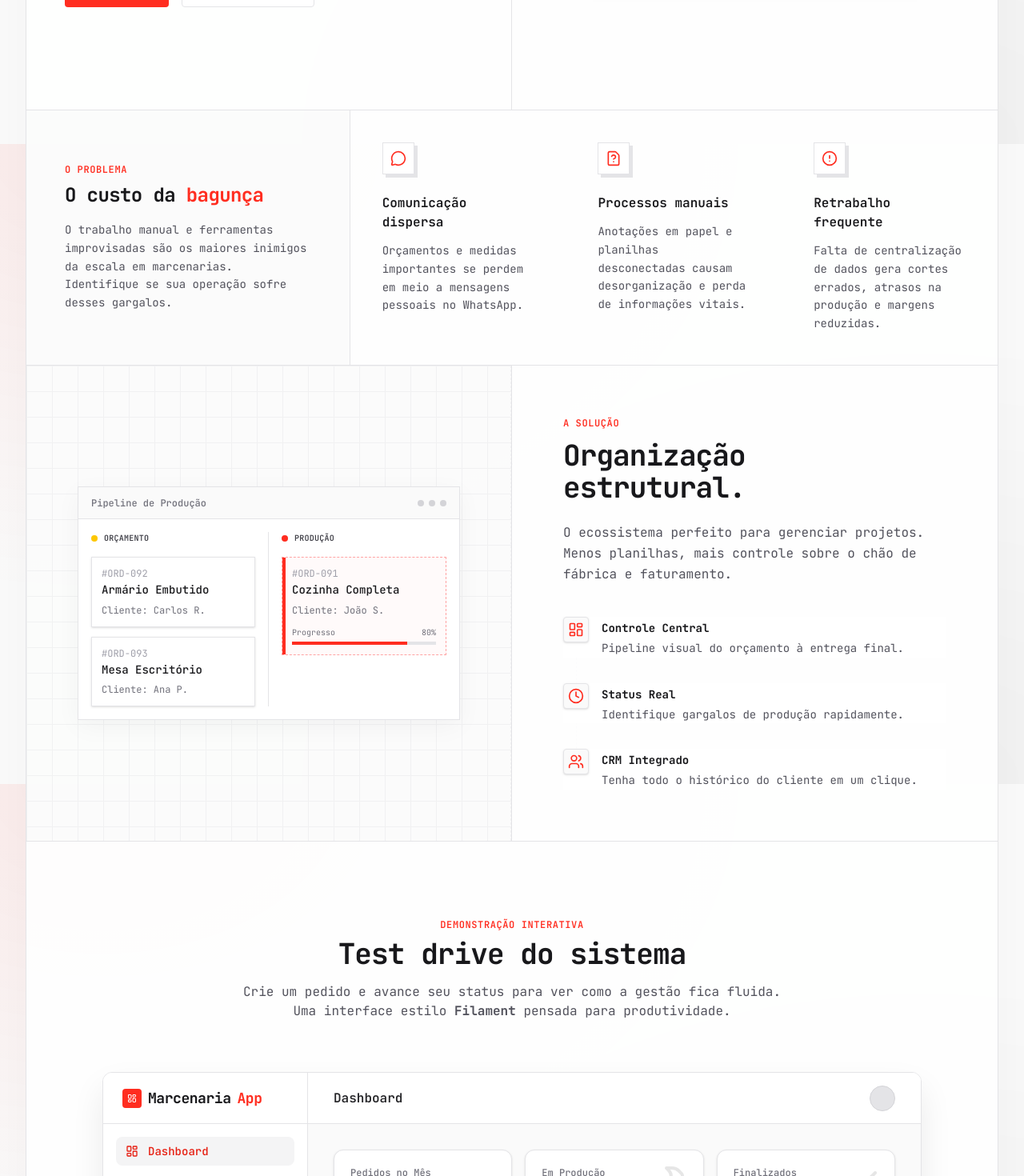
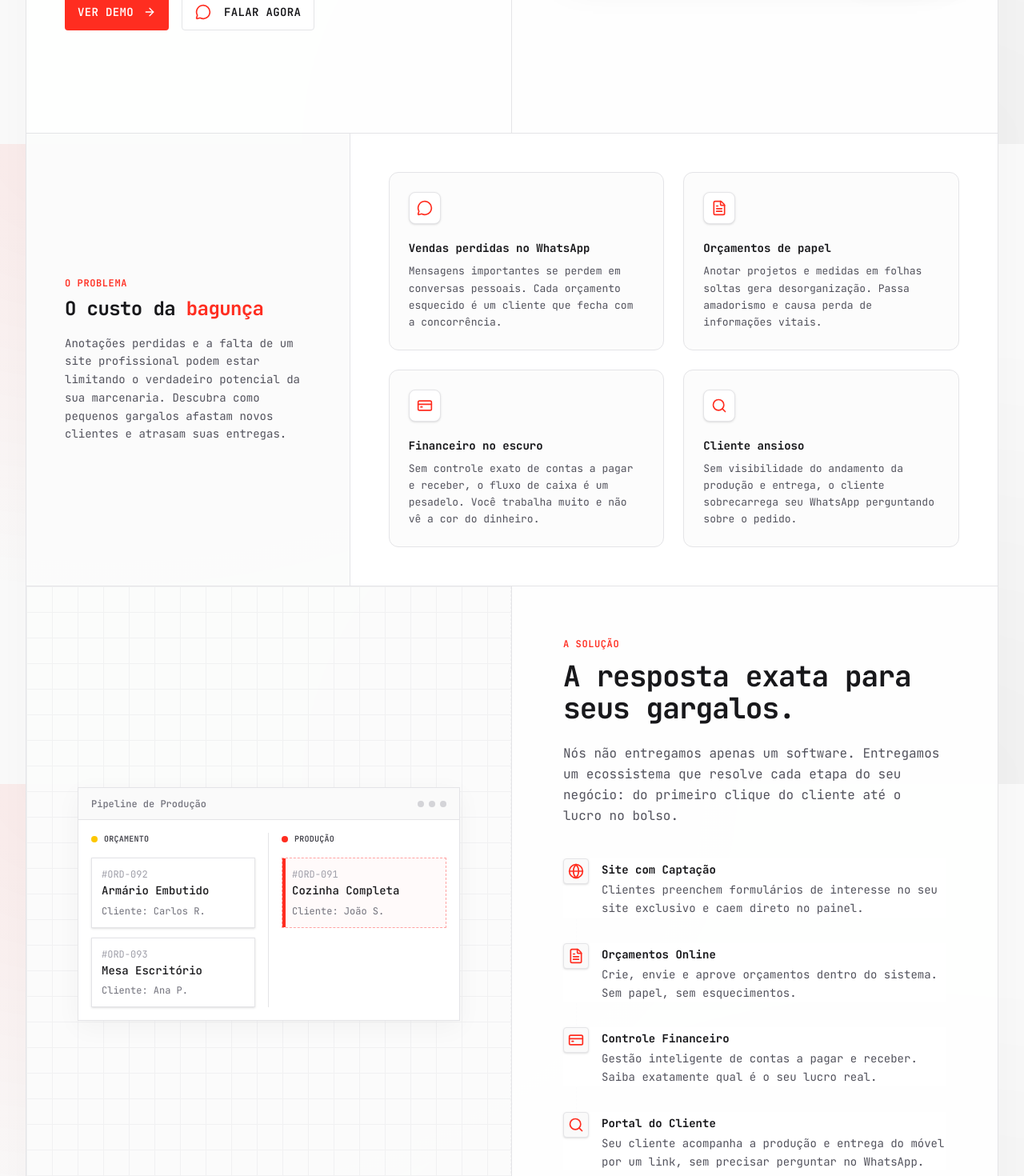
Before and after one commit to Natan-Andrade/vetor-lp, a React (Vite) app: page / in a window 1280 px wide. Shown: the part 620-2090 px from the top of the page at 80% size. Built offline with nearby package versions, Linux system fonts and the light colour scheme.

Commit message:
feat: scaffold new landing page structure and components

```diff
--- a/index.html
+++ b/index.html
@@ -1,19 +1,24 @@
 <!doctype html>
 <html lang="pt-BR">
+
 <head>
   <meta charset="UTF-8" />
   <link rel="icon" type="image/svg+xml" href="/favicon.svg" />
   <meta name="viewport" content="width=device-width, initial-scale=1.0" />
 
-    <title>marcenaria.app | O Sistema Definitivo para Marcenarias</title>
-    <meta name="description" content="Organize sua marcenaria e nunca mais perca um pedido. Centralize clientes, pedidos e produção em um sistema simples." />
+  <title>Vetor | Sistema para Marcenarias</title>
+  <meta name="description"
+    content="Organize sua marcenaria e nunca mais perca um pedido. Centralize clientes, pedidos e produção em um sistema simples." />
 
   <link rel="preconnect" href="https://fonts.googleapis.com">
   <link rel="preconnect" href="https://fonts.gstatic.com" crossorigin>
-    <link href="https://fonts.googleapis.com/css2?family=JetBrains+Mono:ital,wght@0,100..800;1,100..800&display=swap" rel="stylesheet">
+  <link href="https://fonts.googleapis.com/css2?family=JetBrains+Mono:ital,wght@0,100..800;1,100..800&display=swap"
+    rel="stylesheet">
 </head>
+
 <body>
   <div id="root"></div>
   <script type="module" src="/src/main.jsx"></script>
 </body>
+
 </html>
--- a/src/components/Benefits.jsx
+++ b/src/components/Benefits.jsx
@@ -5,12 +5,12 @@ import { TrendingUp, ShieldCheck, Zap, DollarSign } from 'lucide-react';
 const benefits = [
   {
     title: "Organização",
-    description: "Cada projeto tem seu lugar definido. Adeus à bagunça de papéis.",
+    description: "Cada projeto e orçamento tem seu lugar definido. Diga adeus à bagunça de papéis e planilhas.",
     icon: <ShieldCheck className="w-4 h-4 sm:w-5 sm:h-5" />
   },
   {
     title: "Menos Erros",
-    description: "Medidas e prazos centralizados. Evite cortes errados.",
+    description: "Medidas e prazos centralizados. Evite cortes errados ou atrasos.",
     icon: <TrendingUp className="w-4 h-4 sm:w-5 sm:h-5" />
   },
   {
@@ -33,7 +33,7 @@ const Benefits = () => {
         {/* Header Column */}
         <div className="lg:col-span-5 p-6 sm:p-8 lg:p-12 xl:p-16 flex flex-col justify-center relative overflow-hidden bg-zinc-50/50">
           <div className="absolute inset-0 pointer-events-none opacity-30"
-               style={{ backgroundImage: 'linear-gradient(to right, #e4e4e7 1px, transparent 1px), linear-gradient(to bottom, #e4e4e7 1px, transparent 1px)', backgroundSize: '48px 48px' }}>
+            style={{ backgroundImage: 'linear-gradient(to right, #e4e4e7 1px, transparent 1px), linear-gradient(to bottom, #e4e4e7 1px, transparent 1px)', backgroundSize: '48px 48px' }}>
           </div>
 
           <motion.div
@@ -48,7 +48,7 @@ const Benefits = () => {
               <span className="text-brand-500">crescer</span>
             </h2>
             <p className="text-sm text-zinc-600 leading-relaxed">
-              Não adianta ter as melhores máquinas se a gestão está travando a sua produção. Desenvolvemos as ferramentas certas na fundação do seu negócio para você focar apenas na madeira.
+              Não adianta ter as melhores máquinas se a gestão está travando a sua produção. Desenvolvemos as ferramentas certas na fundação do seu negócio para você focar apenas no seu produto.
             </p>
           </motion.div>
         </div>
--- a/src/components/Demo.jsx
+++ b/src/components/Demo.jsx
@@ -85,7 +85,7 @@ const Demo = () => {
             viewport={{ once: true }}
             className="text-2xl sm:text-4xl font-bold text-zinc-900 mb-4 tracking-tight"
           >
-            Test drive do sistema
+            Veja o sistema em ação
           </motion.h2>
           <motion.p
             initial={{ opacity: 0, y: 20 }}
@@ -114,7 +114,7 @@ const Demo = () => {
                 <div className="w-6 h-6 rounded bg-brand-500 flex items-center justify-center">
                   <LayoutDashboard className="w-3 h-3 text-white" />
                 </div>
-                Marcenaria<span className="text-brand-500">App</span>
+                Vetor
               </div>
             </div>
             <div className="p-4 flex-1">
@@ -272,7 +272,7 @@ const Demo = () => {
                             required
                             autoFocus
                             value={newOrder.client}
-                            onChange={(e) => setNewOrder({...newOrder, client: e.target.value})}
+                            onChange={(e) => setNewOrder({ ...newOrder, client: e.target.value })}
                             className="w-full px-3 py-2 border border-zinc-300 rounded-lg focus:outline-none focus:ring-2 focus:ring-brand-500/20 focus:border-brand-500 transition-all text-sm"
                             placeholder="Ex: João Silva"
                           />
@@ -283,7 +283,7 @@ const Demo = () => {
                             type="text"
                             required
                             value={newOrder.type}
-                            onChange={(e) => setNewOrder({...newOrder, type: e.target.value})}
+                            onChange={(e) => setNewOrder({ ...newOrder, type: e.target.value })}
                             className="w-full px-3 py-2 border border-zinc-300 rounded-lg focus:outline-none focus:ring-2 focus:ring-brand-500/20 focus:border-brand-500 transition-all text-sm"
                             placeholder="Ex: Armário de Cozinha"
                           />
--- a/src/components/Footer.jsx
+++ b/src/components/Footer.jsx
@@ -9,22 +9,13 @@ const Footer = () => {
           <div className="col-span-2">
             <div className="flex items-center gap-3 mb-4">
               <div className="flex items-center justify-center w-6 h-6 bg-brand-500 rounded text-white font-bold text-sm leading-none">
-                M
+                V
               </div>
-              <span className="font-semibold text-zinc-900 tracking-tight">marcenaria.app</span>
+              <span className="font-semibold text-zinc-900 tracking-tight">Vetor</span>
             </div>
             <p className="text-xs max-w-xs leading-relaxed">
               O ecossistema definitivo para gestão de pequenas e médias marcenarias. Código limpo, interface elegante, gestão sem atrito.
             </p>
-          </div>
-
-          <div>
-            <h4 className="text-zinc-900 font-semibold mb-4 text-sm uppercase tracking-wider">Produto</h4>
-            <ul className="space-y-3 text-xs font-medium">
-              <li><a href="#demo" className="hover:text-brand-500 transition-colors">Como funciona</a></li>
-              <li><a href="#benefits" className="hover:text-brand-500 transition-colors">Benefícios</a></li>
-              <li><a href="#" className="hover:text-brand-500 transition-colors">Preços</a></li>
-            </ul>
           </div>
 
           <div>
@@ -41,17 +32,12 @@ const Footer = () => {
                   Falar com Comercial
                 </a>
               </li>
-              <li><a href="mailto:contato@marcenaria.app" className="hover:text-brand-500 transition-colors">contato@marcenaria.app</a></li>
             </ul>
           </div>
         </div>
 
         <div className="pt-8 border-t border-grid text-xs flex flex-col md:flex-row justify-between items-center gap-4">
-          <p>&copy; {new Date().getFullYear()} marcenaria.app. Projetado para a perfeição.</p>
-          <div className="flex gap-6 font-medium">
-            <a href="#" className="hover:text-brand-500 transition-colors">Termos de uso</a>
-            <a href="#" className="hover:text-brand-500 transition-colors">Privacidade</a>
-          </div>
+          <p>&copy; {new Date().getFullYear()} Vetor - Projetado para o seu negócio.</p>
         </div>
       </div>
     </footer>
--- a/src/components/Header.jsx
+++ b/src/components/Header.jsx
@@ -18,9 +18,9 @@ const Header = () => {
       <div className="h-16 flex items-center justify-between px-6 lg:px-10">
         <div className="flex items-center gap-3">
           <div className="flex items-center justify-center w-8 h-8 bg-brand-500 rounded text-white font-bold text-xl leading-none">
-            M
+            V
           </div>
-          <span className="font-semibold text-lg text-zinc-900 tracking-tight">marcenaria.app</span>
+          <span className="font-semibold text-lg text-zinc-900 tracking-tight">etor</span>
         </div>
 
         <nav className="hidden md:flex h-full">
--- a/src/components/Hero.jsx
+++ b/src/components/Hero.jsx
@@ -26,7 +26,7 @@ const Hero = () => {
             </h1>
 
             <p className="text-sm sm:text-lg text-zinc-700 mb-8 sm:mb-10 max-w-lg leading-relaxed">
-              A arquitetura perfeita para sua marcenaria. Centralize orçamentos, projetos e clientes em uma interface construída para quem busca excelência técnica.
+              Transforme o caos em previsibilidade. Entregamos uma <strong>Landing Page pronta</strong> para captar clientes na internet e um <strong>Sistema de Gestão</strong> robusto para centralizar orçamentos, projetos e produção em um só lugar.
             </p>
 
             {/* Buttons */}
--- a/src/components/Problem.jsx
+++ b/src/components/Problem.jsx
@@ -1,22 +1,27 @@
 import React from 'react';
 import { motion } from 'framer-motion';
-import { MessageCircle, FileQuestion, AlertCircle } from 'lucide-react';
+import { MessageCircle, FileText, AlertCircle, CreditCard, Search } from 'lucide-react';
 
 const problems = [
   {
     icon: <MessageCircle className="w-5 h-5 text-brand-500" />,
-    title: "Comunicação dispersa",
-    description: "Orçamentos e medidas importantes se perdem em meio a mensagens pessoais no WhatsApp."
+    title: "Vendas perdidas no WhatsApp",
+    description: "Mensagens importantes se perdem em conversas pessoais. Cada orçamento esquecido é um cliente que fecha com a concorrência."
   },
   {
-    icon: <FileQuestion className="w-5 h-5 text-brand-500" />,
-    title: "Processos manuais",
-    description: "Anotações em papel e planilhas desconectadas causam desorganização e perda de informações vitais."
+    icon: <FileText className="w-5 h-5 text-brand-500" />,
+    title: "Orçamentos de papel",
+    description: "Anotar projetos e medidas em folhas soltas gera desorganização. Passa amadorismo e causa perda de informações vitais."
   },
   {
-    icon: <AlertCircle className="w-5 h-5 text-brand-500" />,
-    title: "Retrabalho frequente",
-    description: "Falta de centralização de dados gera cortes errados, atrasos na produção e margens reduzidas."
+    icon: <CreditCard className="w-5 h-5 text-brand-500" />,
+    title: "Financeiro no escuro",
+    description: "Sem controle exato de contas a pagar e receber, o fluxo de caixa é um pesadelo. Você trabalha muito e não vê a cor do dinheiro."
+  },
+  {
+    icon: <Search className="w-5 h-5 text-brand-500" />,
+    title: "Cliente ansioso",
+    description: "Sem visibilidade do andamento da produção e entrega, o cliente sobrecarrega seu WhatsApp perguntando sobre o pedido."
   }
 ];
 
@@ -37,15 +42,14 @@ const Problem = () => {
               O custo da <span className="text-brand-500">bagunça</span>
             </h2>
             <p className="text-zinc-600 text-sm leading-relaxed">
-              O trabalho manual e ferramentas improvisadas são os maiores inimigos da escala em marcenarias. Identifique se sua operação sofre desses gargalos.
+              Anotações perdidas e a falta de um site profissional podem estar limitando o verdadeiro potencial da sua marcenaria. Descubra como pequenos gargalos afastam novos clientes e atrasam suas entregas.
             </p>
           </motion.div>
         </div>
 
-        {/* Content Column - Swipeable Carousel on Mobile */}
-        <div className="lg:col-span-8 w-full overflow-hidden">
-          {/* We use a scroll snap container for mobile, and grid for desktop */}
-          <div className="flex overflow-x-auto snap-x snap-mandatory hide-scrollbar sm:grid sm:grid-cols-3 sm:overflow-visible sm:divide-x sm:divide-dashed divide-zinc-200 h-full">
+        {/* Content Column - Card Grid */}
+        <div className="lg:col-span-8 w-full p-6 sm:p-8 lg:p-12 bg-white">
+          <div className="grid grid-cols-1 sm:grid-cols-2 gap-6 h-full">
             {problems.map((problem, index) => (
               <motion.div
                 key={index}
@@ -53,13 +57,13 @@ const Problem = () => {
                 whileInView={{ opacity: 1, y: 0 }}
                 viewport={{ once: true }}
                 transition={{ delay: index * 0.1 }}
-                className="w-[85vw] shrink-0 snap-center sm:w-auto p-8 sm:p-8 lg:p-10 flex flex-col hover:bg-zinc-50/50 transition-colors border-r border-dashed border-zinc-200 sm:border-r-0"
+                className="p-6 border border-zinc-200 bg-zinc-50/50 hover:bg-white hover:shadow-[0_8px_30px_rgb(0,0,0,0.06)] hover:border-brand-200 transition-all rounded-xl flex flex-col"
               >
-                <div className="w-10 h-10 border border-zinc-200 bg-white flex items-center justify-center mb-6 shadow-[4px_4px_0_0_rgba(228,228,231,1)]">
+                <div className="w-10 h-10 rounded-lg border border-zinc-200 bg-white flex items-center justify-center mb-5 shadow-sm text-brand-500">
                   {problem.icon}
                 </div>
-                <h3 className="text-base font-semibold text-zinc-900 mb-3">{problem.title}</h3>
-                <p className="text-zinc-600 text-sm leading-relaxed">{problem.description}</p>
+                <h3 className="text-sm font-bold text-zinc-900 mb-2">{problem.title}</h3>
+                <p className="text-zinc-600 text-[13px] leading-relaxed">{problem.description}</p>
               </motion.div>
             ))}
           </div>
--- a/src/components/Solution.jsx
+++ b/src/components/Solution.jsx
@@ -1,22 +1,27 @@
 import React from 'react';
 import { motion } from 'framer-motion';
-import { LayoutDashboard, Users, Clock } from 'lucide-react';
+import { Globe, FileText, CreditCard, Search } from 'lucide-react';
 
 const features = [
   {
-    icon: <LayoutDashboard className="w-4 h-4 sm:w-5 sm:h-5 text-brand-500" />,
-    title: "Controle Central",
-    description: "Pipeline visual do orçamento à entrega final."
+    icon: <Globe className="w-4 h-4 sm:w-5 sm:h-5 text-brand-500" />,
+    title: "Site com Captação",
+    description: "Clientes preenchem formulários de interesse no seu site exclusivo e caem direto no painel."
   },
   {
-    icon: <Clock className="w-4 h-4 sm:w-5 sm:h-5 text-brand-500" />,
-    title: "Status Real",
-    description: "Identifique gargalos de produção rapidamente."
+    icon: <FileText className="w-4 h-4 sm:w-5 sm:h-5 text-brand-500" />,
+    title: "Orçamentos Online",
+    description: "Crie, envie e aprove orçamentos dentro do sistema. Sem papel, sem esquecimentos."
   },
   {
-    icon: <Users className="w-4 h-4 sm:w-5 sm:h-5 text-brand-500" />,
-    title: "CRM Integrado",
-    description: "Tenha todo o histórico do cliente em um clique."
+    icon: <CreditCard className="w-4 h-4 sm:w-5 sm:h-5 text-brand-500" />,
+    title: "Controle Financeiro",
+    description: "Gestão inteligente de contas a pagar e receber. Saiba exatamente qual é o seu lucro real."
+  },
+  {
+    icon: <Search className="w-4 h-4 sm:w-5 sm:h-5 text-brand-500" />,
+    title: "Portal do Cliente",
+    description: "Seu cliente acompanha a produção e entrega do móvel por um link, sem precisar perguntar no WhatsApp."
   }
 ];
 
@@ -29,7 +34,7 @@ const Solution = () => {
         <div className="p-4 sm:p-8 lg:p-16 bg-zinc-50/50 flex items-center justify-center relative overflow-hidden order-last xl:order-first border-t border-grid sm:border-t-0">
           {/* Dashed Grid Overlay for Blueprint feel */}
           <div className="absolute inset-0 pointer-events-none opacity-40 border-r border-dashed border-grid"
-               style={{ backgroundImage: 'linear-gradient(to right, #e4e4e7 1px, transparent 1px), linear-gradient(to bottom, #e4e4e7 1px, transparent 1px)', backgroundSize: '32px 32px' }}>
+            style={{ backgroundImage: 'linear-gradient(to right, #e4e4e7 1px, transparent 1px), linear-gradient(to bottom, #e4e4e7 1px, transparent 1px)', backgroundSize: '32px 32px' }}>
           </div>
 
           <motion.div
@@ -83,16 +88,6 @@ const Solution = () => {
                     <div className="text-[9px] sm:text-xs font-mono text-zinc-400 mb-0.5 sm:mb-1">#ORD-091</div>
                     <div className="text-[10px] sm:text-sm font-medium text-zinc-900 leading-tight">Cozinha Completa</div>
                     <div className="text-[8px] sm:text-xs text-zinc-500 mt-1 sm:mt-2">Cliente: João S.</div>
-
-                    <div className="mt-2 sm:mt-3">
-                      <div className="flex justify-between text-[8px] sm:text-[10px] text-zinc-500 mb-1">
-                        <span>Progresso</span>
-                        <span>80%</span>
-                      </div>
-                      <div className="h-0.5 sm:h-1 w-full bg-zinc-200 overflow-hidden">
-                        <div className="h-full bg-brand-500 w-[80%]"></div>
-                      </div>
-                    </div>
                   </div>
                 </div>
               </div>
@@ -109,10 +104,10 @@ const Solution = () => {
           >
             <div className="text-brand-500 text-[10px] sm:text-xs font-semibold tracking-wider uppercase mb-2 sm:mb-3">A Solução</div>
             <h2 className="text-3xl lg:text-4xl font-bold text-zinc-900 mb-4 sm:mb-6 tracking-tight">
-              Organização <br className="hidden sm:block"/>estrutural.
+              A resposta exata para <br className="hidden sm:block" />seus gargalos.
             </h2>
             <p className="text-zinc-600 mb-8 sm:mb-10 leading-relaxed text-sm sm:text-base">
-              O ecossistema perfeito para gerenciar projetos. Menos planilhas, mais controle sobre o chão de fábrica e faturamento.
+              Nós não entregamos apenas um software. Entregamos um ecossistema que resolve cada etapa do seu negócio: do primeiro clique do cliente até o lucro no bolso.
             </p>
 
             {/* Mobile Grid instead of pure stack! */}
@@ -129,7 +124,7 @@ const Solution = () => {
                     whileInView={{ opacity: 1, y: 0 }}
                     viewport={{ once: true }}
                     transition={{ delay: index * 0.1 }}
-                    className={`flex flex-col sm:flex-row gap-3 sm:gap-4 relative bg-white ${index === 2 ? 'col-span-2 sm:col-span-1 flex-row' : ''}`}
+                    className="flex flex-col sm:flex-row gap-3 sm:gap-4 relative bg-white"
                   >
                     <div className="flex-shrink-0 w-8 h-8 sm:w-8 sm:h-8 rounded-sm border border-zinc-200 bg-zinc-50 flex items-center justify-center relative z-10 shadow-sm">
                       {feature.icon}
```
Also changed, not shown: src/components/CTASection.jsx (+3 -11 lines). Lines whose indentation alone changed are shown as unchanged.
